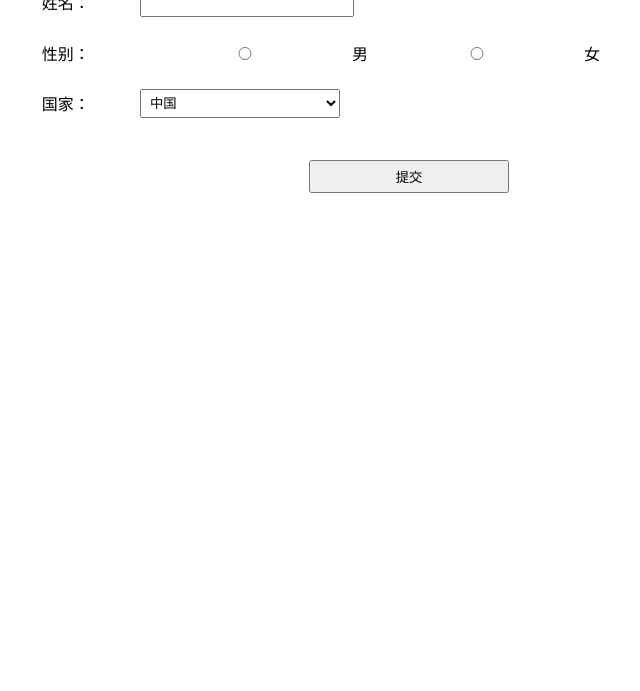
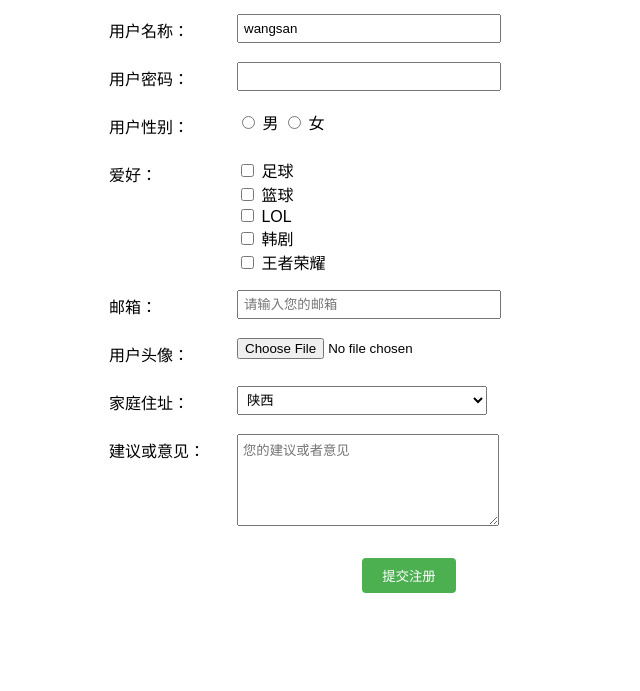
Before and after one commit to QIGUANYU/site, a plain HTML site: page form1.html in a window 1280 px wide. Shown: the part 109-800 px from the top of the page, without its empty margins (231-871 px from the left). Drawn offline with Linux system fonts and the light colour scheme.

Commit message:
Update form1.html

```diff
--- a/form1.html
+++ b/form1.html
@@ -1,57 +1,116 @@
 <!DOCTYPE html>
 <html>
 <head>
-    <title>信息登记表</title>
+    <title>用户注册</title>
     <style>
-        /* 隐藏表格边框 */
+        body {
+            font-family: Arial, sans-serif;
+            max-width: 600px;
+            margin: 20px auto;
+            padding: 20px;
+            background-color: white;
+        }
         table {
+            width: 100%;
             border-collapse: collapse;
-            width: 60%;
-            margin: 30px auto;
         }
-        td, th {
+        td {
+            padding: 8px;
+            vertical-align: top;
+        }
+        .label-cell {
+            width: 120px;
+            padding: 12px 0;
+        }
+        input[type="text"],
+        input[type="password"],
+        input[type="email"],
+        select,
+        textarea {
+            width: 250px;
+            padding: 5px;
+        }
+        textarea {
+            height: 80px;
+        }
+        .submit-btn {
+            margin-top: 20px;
+            text-align: center;
+        }
+        button {
+            padding: 8px 20px;
+            background-color: #4CAF50;
+            color: white;
             border: none;
-            padding: 12px;
-            text-align: left;
-        }
-        /* 表单输入框样式 */
-        input, select {
-            width: 200px;
-            padding: 5px;
+            border-radius: 4px;
+            cursor: pointer;
         }
     </style>
 </head>
 <body>
-    <h2 style="text-align:center;">用户信息登记</h2>
+    <h2 style="text-align:center;">用户注册</h2>
 
     <form>
         <table>
             <tr>
-                <td><label for="name">姓名：</label></td>
-                <td><input type="text" id="name" name="name"></td>
+                <td class="label-cell">用户名称：</td>
+                <td><input type="text" value="wangsan"></td>
             </tr>
+
             <tr>
-                <td><label for="gender">性别：</label></td>
+                <td class="label-cell">用户密码：</td>
+                <td><input type="password"></td>
+            </tr>
+
+            <tr>
+                <td class="label-cell">用户性别：</td>
                 <td>
-                    <input type="radio" id="male" name="gender" value="male">
-                    <label for="male">男</label>
-                    <input type="radio" id="female" name="gender" value="female">
-                    <label for="female">女</label>
+                    <input type="radio" name="gender" id="male"> <label for="male">男</label>
+                    <input type="radio" name="gender" id="female"> <label for="female">女</label>
                 </td>
             </tr>
+
             <tr>
-                <td><label for="country">国家：</label></td>
+                <td class="label-cell">爱好：</td>
                 <td>
-                    <select id="country" name="country">
-                        <option value="china">中国</option>
-                        <option value="usa">美国</option>
+                    <input type="checkbox" id="football"> <label for="football">足球</label><br>
+                    <input type="checkbox" id="basketball"> <label for="basketball">篮球</label><br>
+                    <input type="checkbox" id="lol"> <label for="lol">LOL</label><br>
+                    <input type="checkbox" id="drama"> <label for="drama">韩剧</label><br>
+                    <input type="checkbox" id="game"> <label for="game">王者荣耀</label>
+                </td>
+            </tr>
+
+            <tr>
+                <td class="label-cell">邮箱：</td>
+                <td><input type="email" placeholder="请输入您的邮箱"></td>
+            </tr>
+
+            <tr>
+                <td class="label-cell">用户头像：</td>
+                <td><input type="file"></td>
+            </tr>
+
+            <tr>
+                <td class="label-cell">家庭住址：</td>
+                <td>
+                    <select>
+                        <option>陕西</option>
+                        <option>北京</option>
+                        <option>上海</option>
+                        <option>广东</option>
                     </select>
                 </td>
             </tr>
+
+            <tr>
+                <td class="label-cell">建议或意见：</td>
+                <td><textarea placeholder="您的建议或者意见"></textarea></td>
+            </tr>
         </table>
 
-        <div style="text-align:center;">
-            <input type="submit" value="提交">
+        <div class="submit-btn">
+            <button type="submit">提交注册</button>
         </div>
     </form>
 </body>
```
